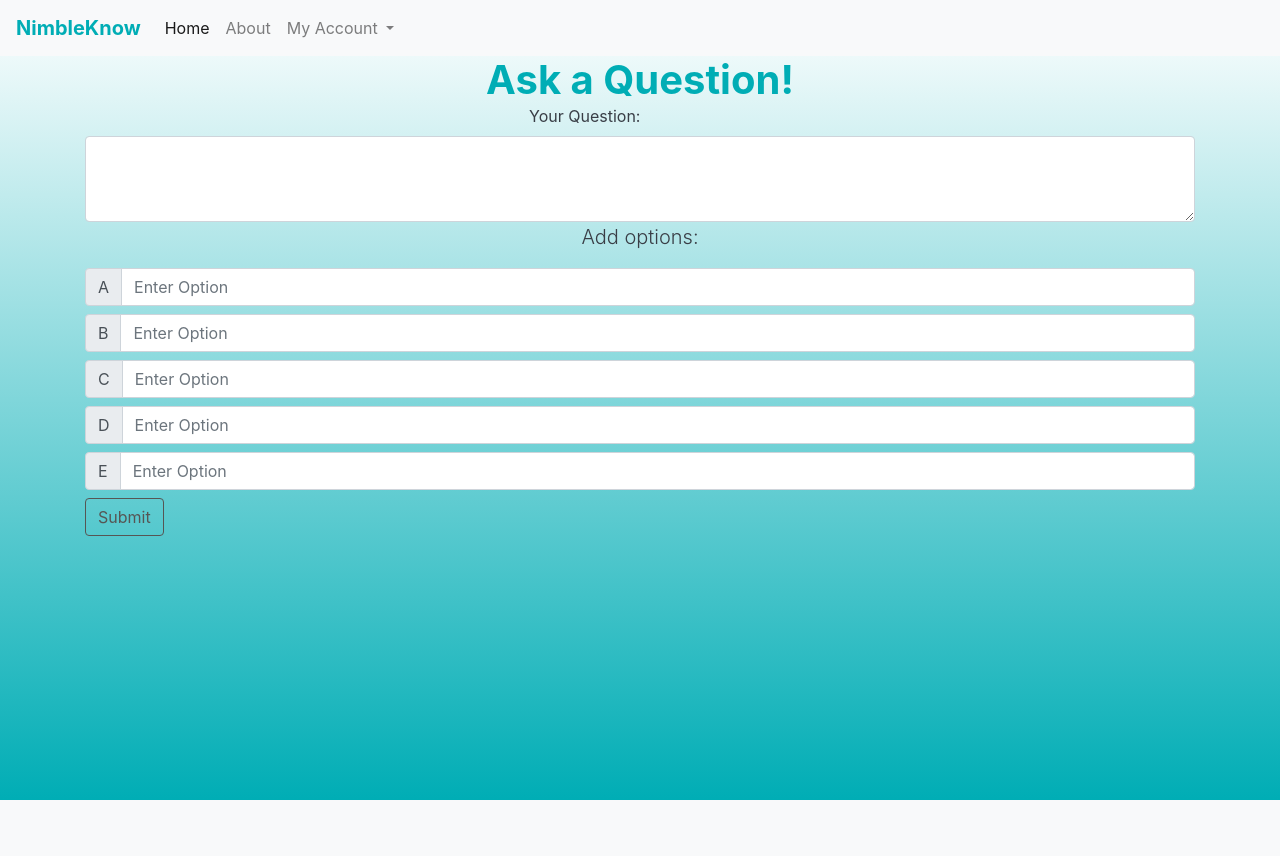
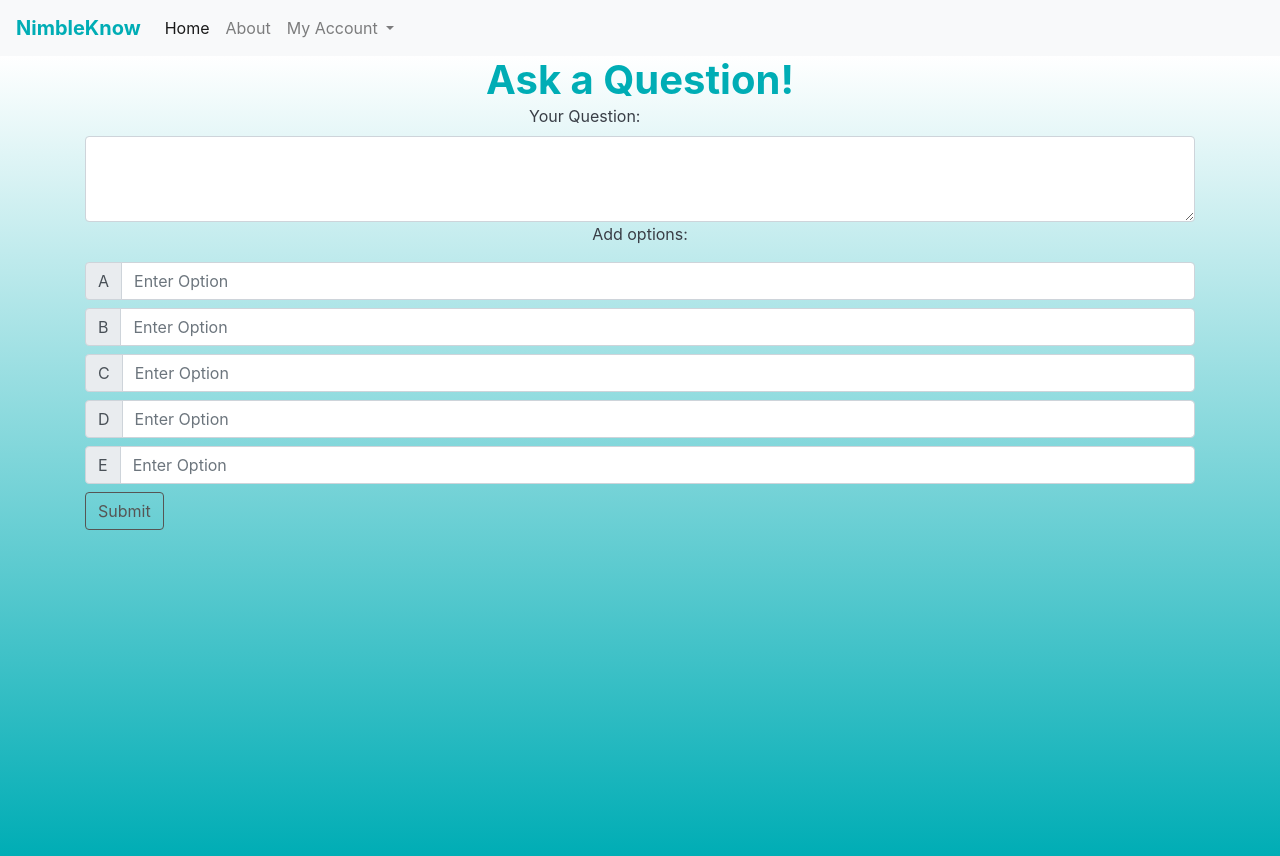
Before and after one commit to wwu-csci-497/csci-497-project-classroomfeedbacksystem, a Flask app: page /1/CreateMultipleChoice in a window 1280 px wide. Before the commit the page ends 800 px from the top, so only its background shows below. Run offline with Flask 2, Linux system fonts and the light colour scheme; the visitor is signed in with stand-in values (Sample User, id 1); data comes from the database, SQL or seed files in the repository; some libraries are stand-ins or nearby versions.

Commit message:
Fixed Background

```diff
--- a/flaskr/templates/base.html
+++ b/flaskr/templates/base.html
@@ -15,7 +15,10 @@ html {
 }
 body{
   background-image: linear-gradient(to bottom, white, #00adb5);
-    background-repeat: no-repeat;
+  background-repeat: no-repeat;
+  margin:0;
+  padding:0;
+  overflow:auto;
 }
 p{
   color: #393e46;
@@ -135,14 +138,17 @@ border-color: #565554;
                 'google_translate_element');
         }
     </script>
+<div class="rare-wind-gradient">
 
-<section class="content">
+<section class="content"style='background-image: linear-gradient(to bottom, white, #00adb5);
+                              background-repeat: no-repeat;overflow:auto;height: 100%;'>
   <header>
     {% block header %}{% endblock %}
   </header>
   {% block content %}
   {% endblock %}
 </section>
+</div>
 
 {% for message in get_flashed_messages() %}
     <div class="container alert alert-danger">
--- a/flaskr/templates/review/CreateMultipleChoice.html
+++ b/flaskr/templates/review/CreateMultipleChoice.html
@@ -4,14 +4,13 @@
 <div class="container">
   <form method="post">
     <div class="form-group">
-
     <label for="exampleFormControlTextarea1">Your Question:</label>
-
     <textarea class="form-control" rows="3" name="question-text">
     </textarea>
 
-
-    <p class="lead">Add options:</p>
+    <div style="text-align:center">
+      <p>Add options:</p>
+    </div>
 
     <div class="input-group mb-2">
       <div class="input-group-prepend">
```
